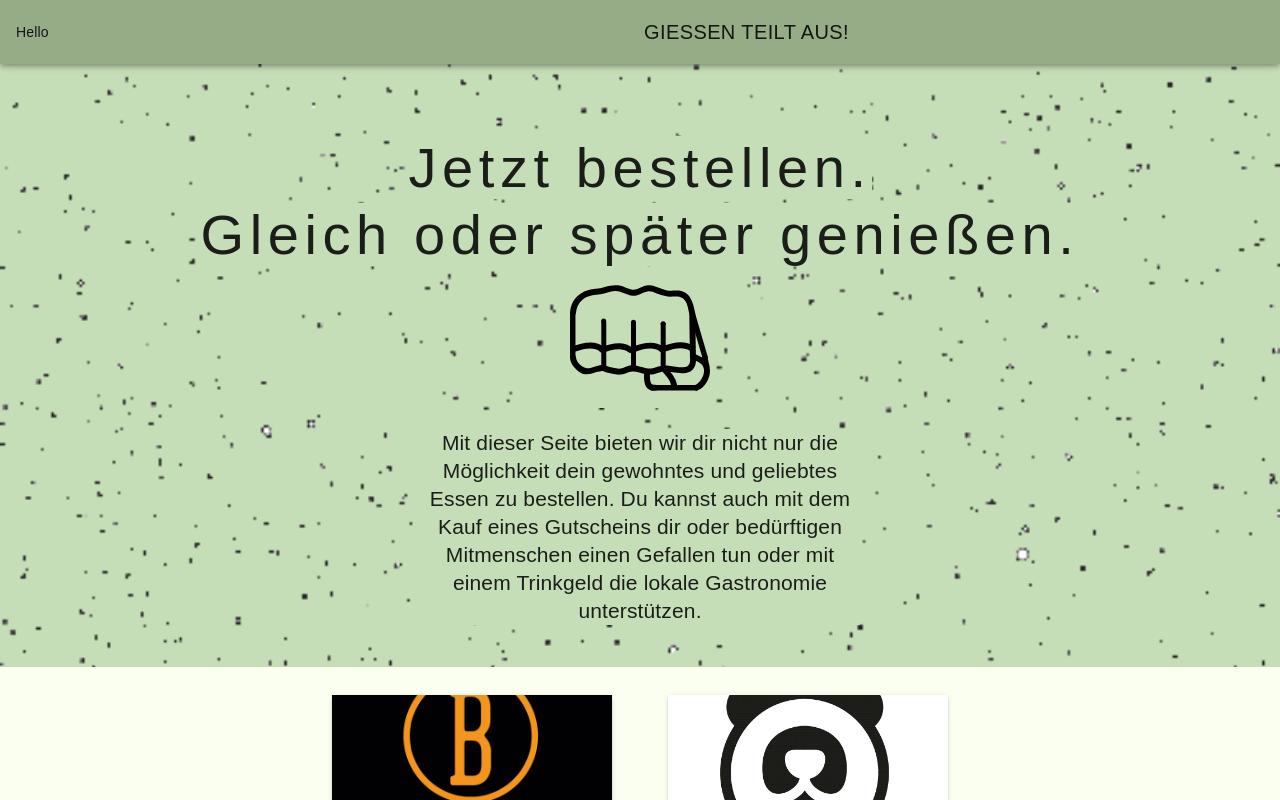
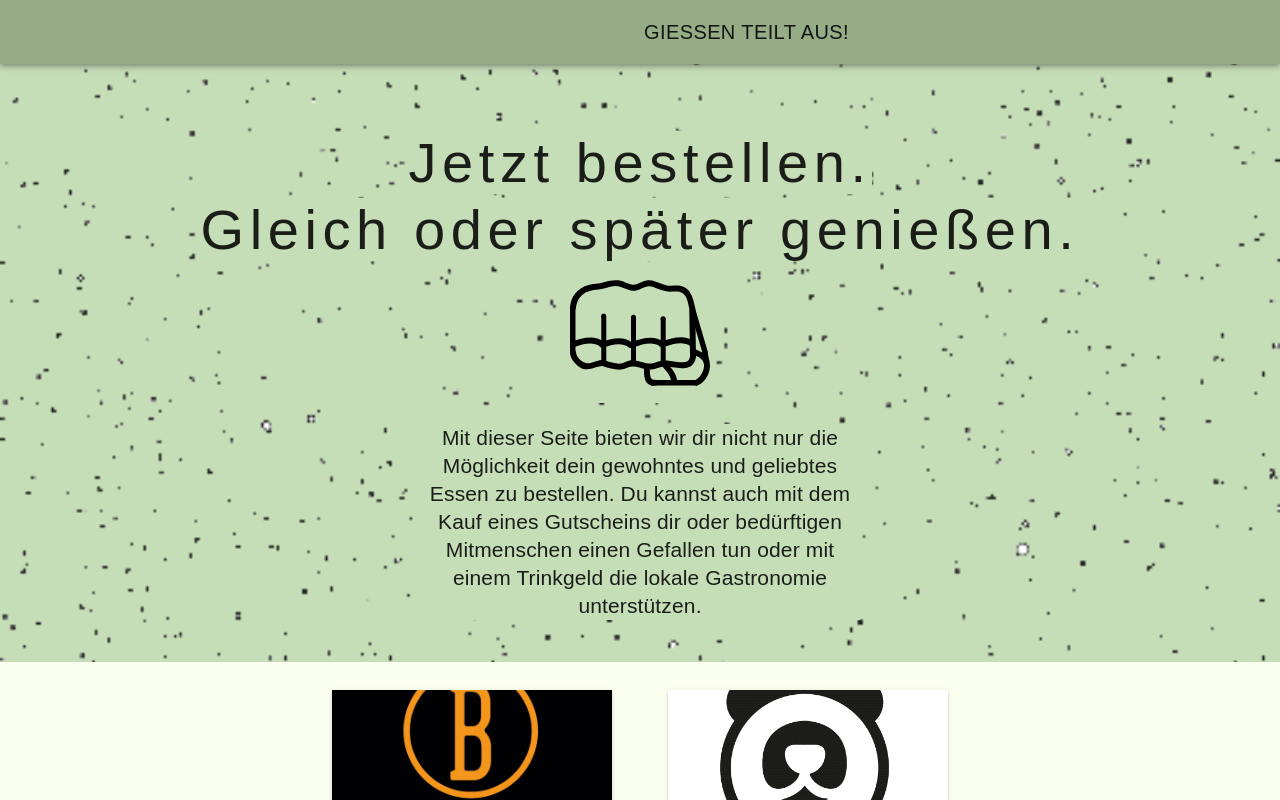
Before and after one commit to Kode-Collektiv/wirvsvirus-frontend, a Vue app: page / in a window 1280 px wide. Shown: the top 800 px of the page. Built offline with nearby package versions, Linux system fonts and the light colour scheme; a web font is replaced by a local one.

Commit message:
Move nav bar to a new component

```diff
--- a/src/App.vue
+++ b/src/App.vue
@@ -1,9 +1,7 @@
 <template>
   <div id="app">
     <NavBar />
-    <div id="main">
-      <router-view></router-view>
-    </div>
+    <router-view />
   </div>
 </template>
 
@@ -29,9 +27,6 @@ body {
 #app {
   font-family: "Muli", sans-serif;
   background-color: #fbffef;
-}
-
-#main {
-  margin-top: 50px;
+  margin-top: 45px;
 }
 </style>
--- a/src/components/NavBar.vue
+++ b/src/components/NavBar.vue
@@ -2,7 +2,9 @@
   <md-toolbar id="navbar">
     <div class="md-toolbar-row">
       <div class="md-toolbar-section-start">
-        Hello
+        <md-button class="md-icon-button" id="back-button" v-show="showBackButton">
+          <img :src="require('../assets/icons/arrow_back-24px.svg')" />
+        </md-button>
       </div>
       <h3 class="md-title" style="flex: 1">GIESSEN TEILT AUS!</h3>
     </div>
@@ -22,6 +24,14 @@
 
 <script>
 export default {
-  name: "NavBar"
+  name: "NavBar",
+  computed: {
+    showBackButton() {
+      if (this.$route.path !== "/") {
+        return true;
+      }
+      return false;
+    }
+  }
 };
 </script>
```
Also changed, not shown: src/assets/icons/arrow_back-24px.svg (added).
